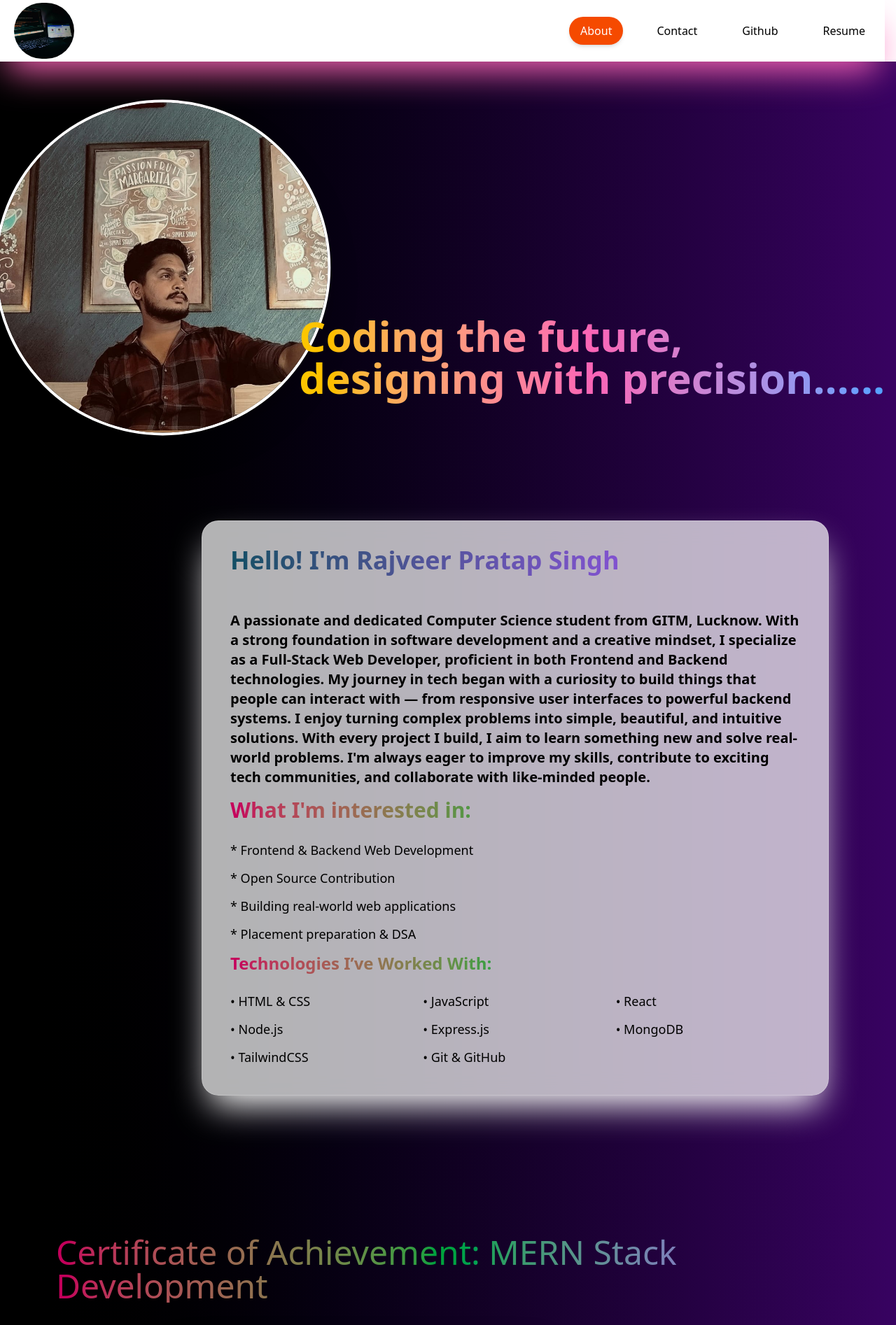
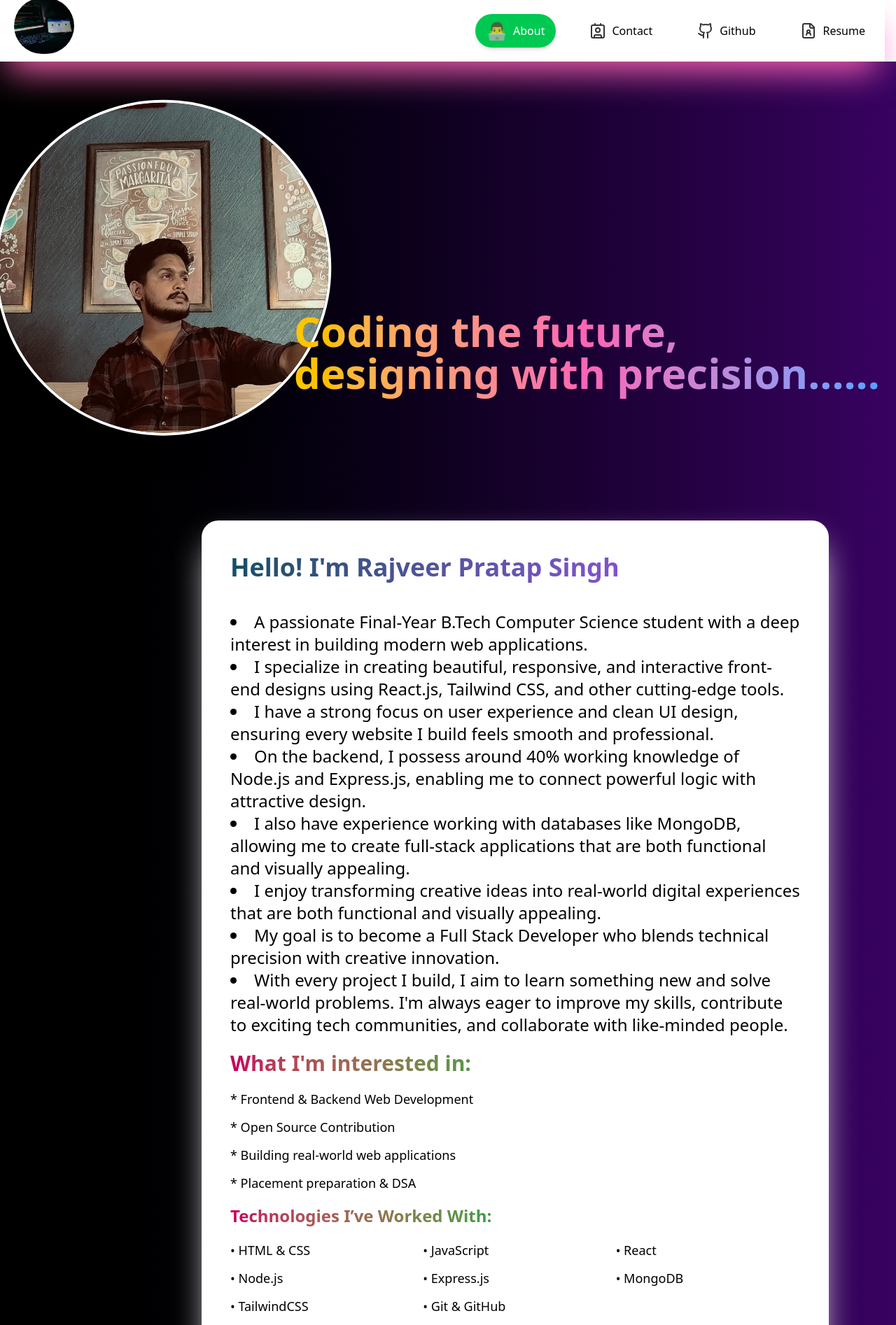
Before and after one commit to Rajveer9554/Myself-portfolio, a React app: page /#/ in a window 1280 px wide. Shown: the top 1894 px of the page at 70% size. Built offline with nearby package versions, Linux system fonts and the light colour scheme; the HTML template or start-up script is replaced by a standard one.

Commit message:
coded for showing skills and project

```diff
--- a/package.json
+++ b/package.json
@@ -13,6 +13,7 @@
   "dependencies": {
     "@tailwindcss/vite": "^4.1.11",
     "framer-motion": "^12.23.12",
+    "lucide-react": "^0.545.0",
     "react": "^19.1.0",
     "react-dom": "^19.1.0",
     "react-router-dom": "^7.7.1",
--- a/src/components/About/About.jsx
+++ b/src/components/About/About.jsx
@@ -1,7 +1,7 @@
-import React, {useEffect} from "react";
+import React, { useEffect } from "react";
 import { motion, useScroll, useTransform } from "framer-motion";
 import { useRef } from "react";
-
+import { Link } from "react-router-dom";
 export default function About() {
   // Page load hone pe top par scroll
   useEffect(() => {
@@ -9,19 +9,20 @@ export default function About() {
   }, []);
 
   const ref = useRef(null);
-     const { scrollYProgress } = useScroll({ target: ref, offset: ["start end", "end start"], });
+  const { scrollYProgress } = useScroll({
+    target: ref,
+    offset: ["start end", "end start"],
+  });
   // Scroll ke hisaab se image shift hoti rahegi
   const x = useTransform(scrollYProgress, [0, 1], [0, -250]);
   const y = useTransform(scrollYProgress, [0, 1], [0, -50]);
-
 
   return (
     <section
       ref={ref}
       className="relative min-h-screen flex flex-col items-center justify-center px-6 md:px-20 overflow-hidden animated-bg"
     >
-  <div className="absolute inset-0 -z-10 bg-gradient-to-r from-black via-purple-600 to-pink-500 bg-[length:400%_400%] animate-gradientShift">
-</div>
+      <div className="absolute inset-0 -z-10 bg-gradient-to-r from-black via-purple-600 to-pink-500 bg-[length:400%_400%] animate-gradientShift"></div>
       {/* ---Top Section---- */}
       <div className="w-full flex flex-col md:flex-row items-center justify-between px-10 pt-20">
         {/* Profile Image */}
@@ -39,8 +40,8 @@ export default function About() {
           <motion.h1
             className="absolute top-10 right-10 py-2 text-3xl md:text-6xl font-extrabold text-transparent whitespace-nowrap bg-clip-text bg-gradient-to-r from-yellow-400 via-pink-400 to-blue-400"
             animate={{
-          x: [0, 150,  0,  0],
-          y: [0, 0,  -150, 0],
+              x: [0, 150, 0, 0],
+              y: [0, 0, -150, 0],
             }}
             transition={{
               duration: 16,
@@ -48,14 +49,15 @@ export default function About() {
               ease: "easeInOut",
             }}
           >
-        Coding the future,<br /> designing with precision......
+            Coding the future,
+            <br /> designing with precision......
           </motion.h1>
         </div>
       </div>
 
       {/* ---- DETAILS SECTION ---- */}
       <motion.div
-    className=" max-w-4xl mr-4 mx-auto   mt-24 p-10 mb-50 rounded-3xl bg-white/70 backdrop-blur-lg shadow-2xl shadow-white border border-white/20"
+        className=" max-w-4xl mr-4 mx-auto   mt-24 p-10 mb-50 rounded-3xl bg-white backdrop-blur-lg shadow-2xl shadow-white border border-white/20"
         initial={{ opacity: 0, y: 40 }}
         whileInView={{ opacity: 1, y: 0 }}
         transition={{ duration: 1 }}
@@ -64,48 +66,61 @@ export default function About() {
           Hello! I'm Rajveer Pratap Singh
         </h2>
 
-     <p className="font-semibold mt-6 text-black text-xl">
+        <p className="font- mt-6 text-black text-2xl">
+          <li>
+            {" "}
+            A passionate Final-Year B.Tech Computer Science student with a deep
+            interest in building modern web applications.
+          </li>
+          <li>
+            I specialize in creating beautiful, responsive, and interactive
+            front-end designs using React.js, Tailwind CSS, and other
+            cutting-edge tools.
+          </li>
+          <li>
+            I have a strong focus on user experience and clean UI design,
+            ensuring every website I build feels smooth and professional.
+          </li>
+          <li>
+            On the backend, I possess around 40% working knowledge of Node.js
+            and Express.js, enabling me to connect powerful logic with
+            attractive design.
+          </li>
+          <li>
+            {" "}
+            I also have experience working with databases like MongoDB, allowing
+            me to create full-stack applications that are both functional and
+            visually appealing.
+          </li>
+          <li>
+            I enjoy transforming creative ideas into real-world digital
+            experiences that are both functional and visually appealing.
+          </li>
+          <li>
+            My goal is to become a Full Stack Developer who blends technical
+            precision with creative innovation.
+          </li>
 
-              A passionate and dedicated Computer Science student from GITM,
-              Lucknow. With a strong foundation in software development and a
-              creative mindset, I specialize as a Full-Stack Web Developer,
-              proficient in both Frontend and Backend technologies. My journey
-              in tech began with a curiosity to build things that people can
-              interact with — from responsive user interfaces to powerful
-              backend systems. I enjoy turning complex problems into simple,
-              beautiful, and intuitive solutions.
-
-
-
-
-
+          <li>
+            {" "}
             With every project I build, I aim to learn something new and solve
             real-world problems. I'm always eager to improve my skills,
             contribute to exciting tech communities, and collaborate with
-              like-minded people.
-
+            like-minded people.{" "}
+          </li>
         </p>
 
-
-
         <p className="font-bold text-3xl mt-6 text-transparent animate-bounce bg-clip-text bg-gradient-to-r from-pink-700 via-green-600 to-purple-500">
-
           What I'm interested in:
-
         </p>
 
-              <ul className="grid grid-cols-2 md:grid-cols-1 gap-3 text-black text-lg mt-4" >
+        <ul className="grid grid-cols-2 md:grid-cols-1 gap-3 text-black text-lg mt-4">
           <li>* Frontend & Backend Web Development</li>
 
           <li>* Open Source Contribution </li>
           <li>* Building real-world web applications </li>
           <li> * Placement preparation & DSA </li>
         </ul>
-
-
-
-
-
 
         <h3 className="text-2xl animate-bounce font-extrabold mb-4 mt-5 text-transparent bg-clip-text bg-gradient-to-r from-pink-700 via-green-600 to-purple-500">
           Technologies I’ve Worked With:
@@ -120,28 +135,159 @@ export default function About() {
           <li>• MongoDB</li>
           <li>• TailwindCSS</li>
           <li>• Git & GitHub</li>
-
         </ul>
 
+        <h3 className="text-2xl animate-bounce font-extrabold mb-4 mt-5 text-transparent bg-clip-text bg-gradient-to-r from-pink-700 via-green-600 to-purple-500">
+          Soft Skills:
+        </h3>
 
+        <ul className="grid grid-cols-2 md:grid-cols-3 gap-3 text-black text-lg mt-4">
+          <li>• Time Management</li>
+          <li>• Communication</li>
+          <li>• Problem Solving</li>
+          <li>• Continuous Learning</li>
+          <li>• Positive Attitude</li>
+          <li>• Leadership</li>
+          <li>• Team Collaboration</li>
+        </ul>
       </motion.div>
 
       <div>
-    <h1 className=" text-extrabold animate-pulse text-5xl text-transparent bg-clip-text bg-gradient-to-r from-pink-700 via-green-600 to-purple-500">
+        <h1 className=" text-extrabold animate-pulse text-5xl  text-transparent bg-clip-text bg-gradient-to-r from-pink-700 via-green-600 to-purple-500">
           Certificate of Achievement: MERN Stack Development
         </h1>
       </div>
 
       <div className="flex justify-center mb-30 md:justify-start w-full md:w-1/2 mt-15">
-
         <motion.img
           src={`${import.meta.env.BASE_URL}certificate.jpg`}
           alt="Rajveer"
-        className="rounded-3xl ml-1 w-80 h-80 md:w-180 md:h-180  shadow-2xl border-4 border-white"
+          className="rounded-3xl ml-1 w-40 h-80 md:w-180 md:h-100  shadow-2xl border-4 border-white"
           style={{ x, y }}
         />
       </div>
+
+      {/* projects  */}
+        <div>
+         <h2 className="text-5xl mr-2 font-semibold py-3 text-transparent bg-clip-text bg-gradient-to-r from-green-900 to-purple-500 animate-bounce">
+          Explore my latest builds, website and innovative solutions crafted
+          with modern web technologies.
+        </h2>
+        </div>
+       <motion.div
+        className=" max-w-4xl mr-4 mx-auto   mt-24 p-10 mb-50 rounded-3xl bg-white backdrop-blur-lg shadow-2xl shadow-white border border-white/20"
+        initial={{ opacity: 0, y: 40 }}
+        whileInView={{ opacity: 1, y: 0 }}
+        transition={{ duration: 1 }}
+      >
+
+
+        <ul className="grid grid-cols-1 md:grid-cols-1 gap-3  text-2xl text-black text-extrabold  mt-4">
+          <li className="mt-3 animate-pulse">
+            • Myself Porfolio:{" 👉🏻👉🏻 "}
+            <a
+              href="https://rajveer9554.github.io/Myself-portfolio/"
+              target="_blank"
+              rel="noopener noreferrer"
+              className="hover:text-green-500 hover:underline transition-colors text-black"
+            >
+              Click Here
+            </a>
+            <h1 className="text-xl text-semibold text-black mt-1 ">
+              I created my personal portfolio to highlight my projects,
+              technical skills, and design abilities in one place. It allows me
+              to demonstrate my frontend expertise, creativity in UI/UX, and
+              working knowledge of frontend development, giving recruiters a
+              comprehensive view of my capabilities.
+            </h1>
+          </li>
+          <li className="mt-3 animate-pulse">
+            • Awaze-E-Janata:👉🏻👉🏻
+            <a
+              href="https://awaze-e-janata.netlify.app"
+              target="_blank"
+              rel="noopener noreferrer"
+              className="hover:text-green-500 hover:underline transition-colors text-black"
+            >
+              Click Here
+            </a>
+            <h1 className="text-xl text-semibold text-black mt-1 ">
+              {" "}
+              Awaze-E-Janata is designed to give citizens a simple and efficient
+              way to report their problems using AI. I built this platform to
+              empower users, making it easier for them to communicate their
+              issues and for authorities to respond effectively. The project
+              also allowed me to enhance my MERN Stack skills, especially in
+              frontend design and AI integration. I have used
+              Technologies:React.js, Tailwind Css, Javascript{" "}
+            </h1>
+          </li>
+          <li className="mt-3 animate-pulse">
+            • Tic-Tac-Toe:{" 👉🏻👉🏻 "}
+            <a
+              href="https://rajveer9554.github.io/Tic-Tac-Toe/"
+              target="_blank"
+              rel="noopener noreferrer"
+              className="hover:text-green-500 hover:underline transition-colors text-black"
+            >
+              Click Here
+            </a>
+            <h1 className="text-xl text-semibold text-black mt-1 ">
+              As a Practicing Coding and programming i have developed this
+              project usingHTML,CSS,Javascript. This Tic-Tac-Toe game is a web
+              application where two players take turns marking X and O on a 3x3
+              grid. The game checks for winning combinations and draws
+              dynamically using JavaScript logic. I built this project to
+              practice DOM manipulation, event handling, and responsive frontend
+              design while creating a fun interactive game.
+            </h1>
+          </li>
+          <li className="mt-3 animate-pulse">
+            • Resume Builder:{" 👉🏻👉🏻 "}
+            <a
+              href="https://rajveer9554.github.io/Resume/"
+              target="_blank"
+              rel="noopener noreferrer"
+              className="hover:text-green-500 hover:underline transition-colors text-black"
+            >
+              Click Here
+            </a>
+            <h1 className="text-xl text-semibold text-black mt-1">
+              As a practicing coding and programming i have developed this
+              project using HTML,CSS,Javascript. The Resume Builder is a web
+              application that allows users to create resumes quickly and
+              easily. Users can input their personal information, work
+              experience, education, skills, and more.
+            </h1>
+          </li>
+        </ul>
+
+
+{/* Repository */}
+        <h1 className="mt-5 text-transparent bg-clip-text bg-gradient-to-r from-green-900 to-black animate-bounce text-semibold  text-2xl">
+          You can find all my projects in my GitHub Repository:{" 👉🏻👉🏻"}
+          <Link to="/github" className="hover:underline text-pink-500">
+            Click Here
+          </Link>
+
+
+        </h1>
+</motion.div>
+
+
+
+
+
     </section>
-
   );
 }
+
+
+
+  // <div className="flex justify-center mb-30 md:justify-start w-full md:w-1/2 mt-15">
+  //       <h1 className="text-transparent bg-clip-text bg-gradient-to-r from -purple-500 to -green-700 animate-bounce">
+  //         You can find all my projects in my GitHub Repository:{" 👉🏻👉🏻"}
+
+
+  //       </h1>
+  //     </div>
--- a/src/components/Header/Header.jsx
+++ b/src/components/Header/Header.jsx
@@ -1,5 +1,8 @@
 import React from 'react'
 import {Link, NavLink} from 'react-router-dom'
+import {  Contact } from "lucide-react";
+import {  Github } from "lucide-react";
+import {  FileUser } from "lucide-react";
 
 
 export default function Header() {
@@ -14,7 +17,7 @@ const logo=`${import.meta.env.BASE_URL}logo.jpg`;
                     <Link to="/" className="flex items-center">
                         <img
                             src={logo}
-                            className="mr-4 h-20 rounded-full"
+                            className="mr-4 h-20 rounded-full animate-bounce"
                             alt="Logo"
                         />
                     </Link>
@@ -40,59 +43,59 @@ const logo=`${import.meta.env.BASE_URL}logo.jpg`;
                                 </NavLink>
                             </li> */}
 
-                             <li>
+                             <li className='flex '>
                                 <NavLink
                                 to="/"
                                    className={({ isActive }) =>
-                                            `block px-4 py-2 rounded-full font-medium transition-all duration-300 ${
+                                            `flex items-center gap-2 px-4 py-2 rounded-full font-medium transition-all duration-300 ${
                                                isActive
-                                        ? "bg-orange-600 text-white shadow-md"
+                                        ? "bg-green-500 text-white shadow-md"
                                                     : "text-black text-semibold hover:text-white hover:bg-gradient-to-r hover:from-orange-500 hover:to-pink-500 hover:scale-105 hover:shadow-lg"
                                                                    }`
                                     }
-                                >
+                                ><h1 className=' text-2xl animate-pulse'>👨‍💻</h1>
                                     About
                                 </NavLink>
                             </li>
-                            <li>
+                            <li className='flex'>
                                 <NavLink
                                 to="/contact"
                                     className={({ isActive }) =>
-                                            `block px-4 py-2 rounded-full font-medium transition-all duration-300 ${
+                                            `flex items-center gap-2 px-4 py-2 rounded-full font-medium transition-all duration-300 ${
                                                isActive
-                                        ? "bg-orange-600 text-white shadow-md"
+                                        ? "bg-green-500 text-white shadow-md"
                                                     : "text-black text-semibold hover:text-white hover:bg-gradient-to-r hover:from-orange-500 hover:to-pink-500 hover:scale-105 hover:shadow-lg"
                                                                    }`
                                     }
-                                >
+                                > <Contact className=" animate-pulse" />
                                     Contact
                                 </NavLink>
                             </li>
-                            <li>
+                            <li className='flex'>
                                 <NavLink
                                 to="/github"
                                     className={({ isActive }) =>
-                                            `block px-4 py-2 rounded-full font-medium transition-all duration-300 ${
+                                            `flex items-center gap-2 px-4 py-2 rounded-full font-medium transition-all duration-300 ${
                                                isActive
-                                        ? "bg-orange-600 text-white shadow-md"
+                                        ? "bg-green-500 text-white shadow-md"
                                                     : "text-black text-semibold hover:text-white hover:bg-gradient-to-r hover:from-orange-500 hover:to-pink-500 hover:scale-105 hover:shadow-lg"
                                                                    }`
                                     }
-                                >
+                                ><Github className='animate-pulse' />
                                     Github
                                 </NavLink>
                             </li>
-                            <li>
+                            <li className='flex'>
                                 <NavLink
                                 to="/resume"
                                     className={({ isActive }) =>
-                                            `block px-4 py-2 rounded-full font-medium transition-all duration-300 ${
+                                            `flex items-center gap-2 px-4 py-2 rounded-full font-medium transition-all duration-300 ${
                                                isActive
-                                        ? "bg-orange-600 text-white shadow-md"
+                                        ? "bg-green-500 text-white shadow-md"
                                                     : "text-black text-semibold hover:text-white hover:bg-gradient-to-r hover:from-orange-500 hover:to-pink-500 hover:scale-105 hover:shadow-lg"
                                                                    }`
                                     }
-                                >
+                                ><FileUser className="animate-pulse" />
                                     Resume
                                 </NavLink>
                             </li>
```
Also changed, not shown: 1 other file (tests, documents, lock files or other folders). Lines whose indentation alone changed are shown as unchanged.
